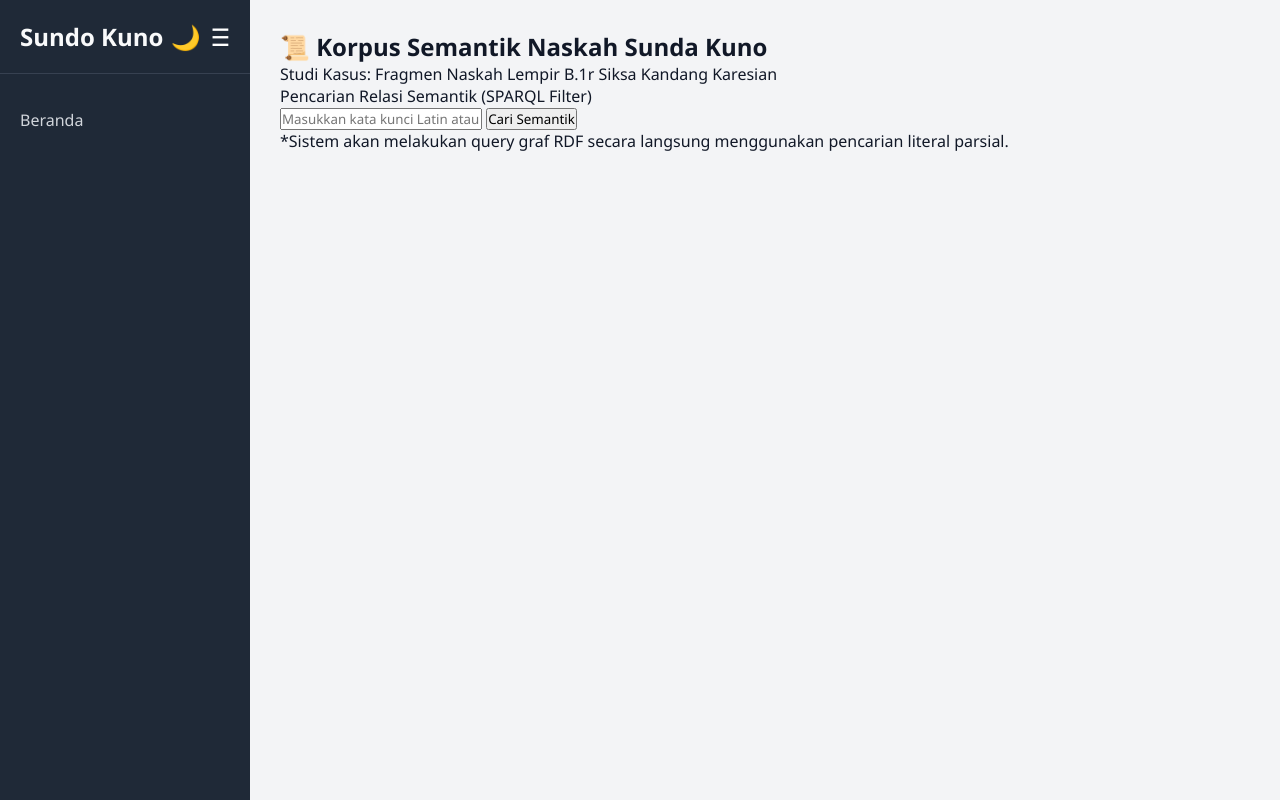
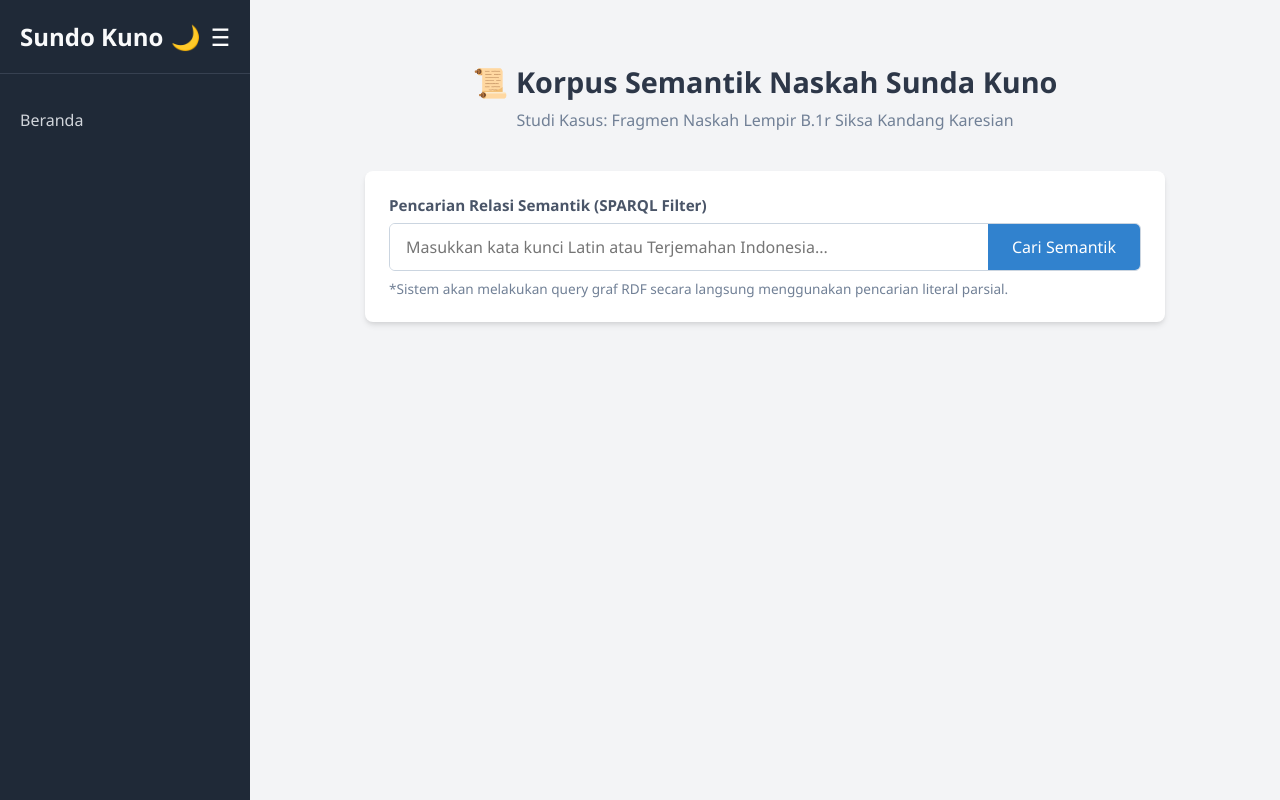
Before and after one commit to 230055Fawwaz/SemWeb_Sundo_Kuno, a Flask app: page / in a window 1280 px wide. Run offline with Flask 3, Linux system fonts and the light colour scheme.

Commit message:
feat: add styling for beranda page

```diff
--- a/app/static/css/beranda.css
+++ b/app/static/css/beranda.css
@@ -9,10 +9,251 @@
      - Halaman lain diatur oleh file css lain
    ========================================== */
 
-/* CSS tambahan khusus halaman ini jika diperlukan */
-.table-aksara {
-    font-family: 'Segoe UI', Tahoma, Geneva, Verdana, sans-serif;
-}
-.badge-id {
-    font-size: 0.85rem;
-}
+   /* --- Base Container & Layout --- */
+   .korpus-container {
+       max-width: 1200px;
+       margin: 0 auto;
+       padding: 2rem 1rem;
+       font-family: 'Segoe UI', Roboto, Helvetica, Arial, sans-serif;
+       box-sizing: border-box;
+   }
+
+   /* --- Header Section --- */
+   .korpus-header {
+       text-align: center;
+       margin-bottom: 2.5rem;
+   }
+
+   .korpus-title {
+       font-size: 1.8rem;
+       font-weight: 700;
+       color: #2d3748;
+       margin-bottom: 0.5rem;
+   }
+
+   .korpus-subtitle {
+       color: #718096;
+       font-size: 1rem;
+       margin: 0;
+   }
+
+   /* --- Search Card & Form --- */
+   .search-section {
+       display: flex;
+       justify-content: center;
+       margin-bottom: 2.5rem;
+   }
+
+   .search-card {
+       background-color: #ffffff;
+       border-radius: 8px;
+       box-shadow: 0 4px 6px -1px rgba(0, 0, 0, 0.1), 0 2px 4px -1px rgba(0, 0, 0, 0.06);
+       padding: 1.5rem;
+       width: 100%;
+       max-width: 800px;
+   }
+
+   .search-label {
+       display: block;
+       font-weight: 600;
+       color: #4a5568;
+       margin-bottom: 0.5rem;
+       font-size: 0.95rem;
+   }
+
+   .search-bar-group {
+       display: flex;
+       gap: 0; /* Gabung input dan button ala Bootstrap */
+       border: 1px solid #cbd5e0;
+       border-radius: 6px;
+       overflow: hidden;
+       transition: border-color 0.2s ease;
+   }
+
+   .search-bar-group:focus-within {
+       border-color: #4299e1;
+       box-shadow: 0 0 0 3px rgba(66, 153, 225, 0.2);
+   }
+
+   .search-input {
+       flex: 1;
+       border: none;
+       padding: 0.75rem 1rem;
+       font-size: 1rem;
+       outline: none;
+       color: #2d3748;
+       width: 100%;
+   }
+
+   .search-button {
+       background-color: #3182ce;
+       color: white;
+       border: none;
+       padding: 0.75rem 1.5rem;
+       font-size: 1rem;
+       font-weight: 500;
+       cursor: pointer;
+       white-space: nowrap;
+       transition: background-color 0.2s ease;
+   }
+
+   .search-button:hover {
+       background-color: #2b6cb0;
+   }
+
+   .search-info {
+       font-size: 0.85rem;
+       color: #718096;
+       margin-top: 0.5rem;
+       margin-bottom: 0;
+   }
+
+   /* --- Results Table Section --- */
+   .results-section {
+       display: flex;
+       justify-content: center;
+   }
+
+   .results-card {
+       background-color: #ffffff;
+       border-radius: 8px;
+       box-shadow: 0 4px 6px -1px rgba(0, 0, 0, 0.1), 0 2px 4px -1px rgba(0, 0, 0, 0.06);
+       padding: 1.5rem;
+       width: 100%;
+       max-width: 1000px;
+   }
+
+   .results-header {
+       display: flex;
+       justify-content: space-between;
+       align-items: center;
+       margin-bottom: 1.25rem;
+   }
+
+   .results-count-title {
+       margin: 0;
+       font-size: 1.1rem;
+       font-weight: 600;
+       color: #4a5568;
+   }
+
+   /* Responsive Table Wrapper */
+   .table-container {
+       width: 100%;
+       overflow-x: auto;
+       -webkit-overflow-scrolling: touch;
+   }
+
+   /* Custom Table */
+   .table-aksara {
+       width: 100%;
+       border-collapse: collapse;
+       text-align: left;
+       font-size: 0.95rem;
+   }
+
+   .table-aksara th {
+       background-color: #f7fafc;
+       color: #4a5568;
+       font-weight: 600;
+       padding: 0.75rem 1rem;
+       border-bottom: 2px solid #e2e8f0;
+   }
+
+   .table-aksara td {
+       padding: 1rem;
+       border-bottom: 1px solid #edf2f7;
+       vertical-align: middle;
+   }
+
+   /* Hover effect di baris tabel */
+   .table-aksara tbody tr:hover {
+       background-color: #f8fafc;
+   }
+
+   /* --- Typography & Specific Elements inside Table --- */
+   .text-lempir {
+       color: #718096;
+       font-weight: 600;
+   }
+
+   .text-aksara-sunda {
+       color: #2b6cb0;
+       font-size: 1.2rem;
+       letter-spacing: 1px;
+   }
+
+   .text-latin {
+       color: #1a202c;
+   }
+
+   .text-translation {
+       color: #4a5568;
+       font-size: 0.9rem;
+       line-height: 1.4;
+   }
+
+   /* --- Badges & Alerts --- */
+   .custom-badge {
+       display: inline-block;
+       padding: 0.25rem 0.5rem;
+       font-size: 0.75rem;
+       font-weight: 600;
+       border-radius: 4px;
+       line-height: 1;
+   }
+
+   .badge-success {
+       background-color: #c6f6d5;
+       color: #22543d;
+   }
+
+   .badge-dark {
+       background-color: #2d3748;
+       color: #ffffff;
+   }
+
+   .custom-alert {
+       padding: 1rem;
+       border-radius: 6px;
+       width: 100%;
+       max-width: 800px;
+       text-align: center;
+       font-size: 0.95rem;
+   }
+
+   .alert-warning {
+       background-color: #feebc8;
+       color: #744210;
+       border: 1px solid #fbd38d;
+   }
+
+   /* --- Media Queries (Responsivitas HP) --- */
+   @media (max-width: 768px) {
+       .korpus-title {
+           font-size: 1.5rem;
+       }
+
+       .search-bar-group {
+           flex-direction: column;
+           border: none;
+       }
+
+       .search-input {
+           border: 1px solid #cbd5e0;
+           border-radius: 6px;
+           margin-bottom: 0.5rem;
+       }
+
+       .search-button {
+           border-radius: 6px;
+           width: 100%;
+           padding: 0.75rem;
+       }
+
+       .results-header {
+           flex-direction: column;
+           align-items: flex-start;
+           gap: 0.5rem;
+       }
+   }
--- a/app/templates/index.html
+++ b/app/templates/index.html
@@ -11,48 +11,46 @@
 
 {% block title %}Pencarian Semantik Sunda Kuno{% endblock %}
 
-{% block extra_css %}<link rel="stylesheet" href="{{ url_for('static', filename='css/beranda.css') }}">{% endblock %}
+{% block extra_css %}
+<link rel="stylesheet" href="{{ url_for('static', filename='css/beranda.css') }}">
+{% endblock %}
 
 {% block content %}
-<div class="container-fluid py-4">
-    <div class="row mb-4">
-        <div class="col-12 text-center">
-            <h2 class="display-6 fw-bold text-dark">📜 Korpus Semantik Naskah Sunda Kuno</h2>
-            <p class="text-muted">Studi Kasus: Fragmen Naskah Lempir B.1r Siksa Kandang Karesian</p>
-        </div>
-    </div>
+<div class="korpus-container">
+    <header class="korpus-header">
+        <h2 class="korpus-title">📜 Korpus Semantik Naskah Sunda Kuno</h2>
+        <p class="korpus-subtitle">Studi Kasus: Fragmen Naskah Lempir B.1r Siksa Kandang Karesian</p>
+    </header>
 
-    <div class="row justify-content-center mb-4">
-        <div class="col-md-8">
-            <div class="card shadow-sm border-0 bg-white p-4">
+    <section class="search-section">
+        <div class="search-card">
             <form method="POST" action="{{ url_for('main.index') }}">
-                    <label for="keyword" class="form-label fw-semibold">Pencarian Relasi Semantik (SPARQL Filter)</label>
-                    <div class="input-group input-group-lg">
-                        <input type="text" id="keyword" name="keyword" class="form-control"
+                <label for="keyword" class="search-label">Pencarian Relasi Semantik (SPARQL Filter)</label>
+                <div class="search-bar-group">
+                    <input type="text" id="keyword" name="keyword" class="search-input"
                            placeholder="Masukkan kata kunci Latin atau Terjemahan Indonesia..." value="{{ query }}">
-                        <button class="btn btn-primary px-4" type="submit">
+                    <button class="search-button" type="submit">
                         <i class="bi bi-search"></i> Cari Semantik
                     </button>
                 </div>
-                    <div class="form-text text-muted mt-2">
+                <p class="search-info">
                     *Sistem akan melakukan query graf RDF secara langsung menggunakan pencarian literal parsial.
-                    </div>
+                </p>
             </form>
         </div>
-        </div>
+    </section>
+
+    <section class="results-section">
+        {% if results %}
+        <div class="results-card">
+            <div class="results-header">
+                <h5 class="results-count-title">Hasil Pencarian Graf:</h5>
+                <span class="custom-badge badge-success">{{ results|length }} Baris Ditemukan</span>
             </div>
 
-    <div class="row justify-content-center">
-        <div class="col-md-10">
-            {% if results %}
-            <div class="card shadow-sm border-0 p-3">
-                <div class="d-flex justify-content-between align-items-center mb-3 px-2">
-                    <h5 class="m-0 fw-bold text-secondary">Hasil Pencarian Graf:</h5>
-                    <span class="badge bg-success">{{ results|length }} Baris Ditemukan</span>
-                </div>
-                <div class="table-responsive">
-                    <table class="table table-hover align-middle table-aksara">
-                        <thead class="table-light">
+            <div class="table-container">
+                <table class="table-aksara">
+                    <thead>
                         <tr>
                             <th style="width: 12%">ID Baris</th>
                             <th style="width: 10%">Lempir</th>
@@ -64,11 +62,11 @@
                     <tbody>
                         {% for r in results %}
                         <tr>
-                                <td><span class="badge bg-dark badge-id"><code>{{ r.id }}</code></span></td>
-                                <td><span class="text-muted fw-semibold">{{ r.lempir }}</span></td>
-                                <td class="text-primary fs-5" style="letter-spacing: 1px;">{{ r.aksara }}</td>
-                                <td><strong class="text-dark">{{ r.translit }}</strong></td>
-                                <td class="text-secondary small">{{ r.terjemahan }}</td>
+                            <td><span class="custom-badge badge-dark"><code>{{ r.id }}</code></span></td>
+                            <td><span class="text-lempir">{{ r.lempir }}</span></td>
+                            <td class="text-aksara-sunda">{{ r.aksara }}</td>
+                            <td><strong class="text-latin">{{ r.translit }}</strong></td>
+                            <td class="text-translation">{{ r.terjemahan }}</td>
                         </tr>
                         {% endfor %}
                     </tbody>
@@ -76,13 +74,14 @@
             </div>
         </div>
         {% elif query %}
-            <div class="alert alert-warning text-center border-0 shadow-sm col-md-8 mx-auto" role="alert">
-                <i class="bi bi-exclamation-triangle-fill me-2"></i> Tidak ada data naskah yang cocok dengan relasi semantik tersebut.
+        <div class="custom-alert alert-warning" role="alert">
+            <i class="bi bi-exclamation-triangle-fill"></i> Tidak ada data naskah yang cocok dengan relasi semantik tersebut.
         </div>
         {% endif %}
-        </div>
-    </div>
+    </section>
 </div>
 {% endblock %}
 
-{% block extra_js %}<script src="{{ url_for('static', filename='js/dropdown.js') }}"></script>{% endblock %}
+{% block extra_js %}
+<script src="{{ url_for('static', filename='js/dropdown.js') }}"></script>
+{% endblock %}
```
Lines whose indentation alone changed are shown as unchanged.
